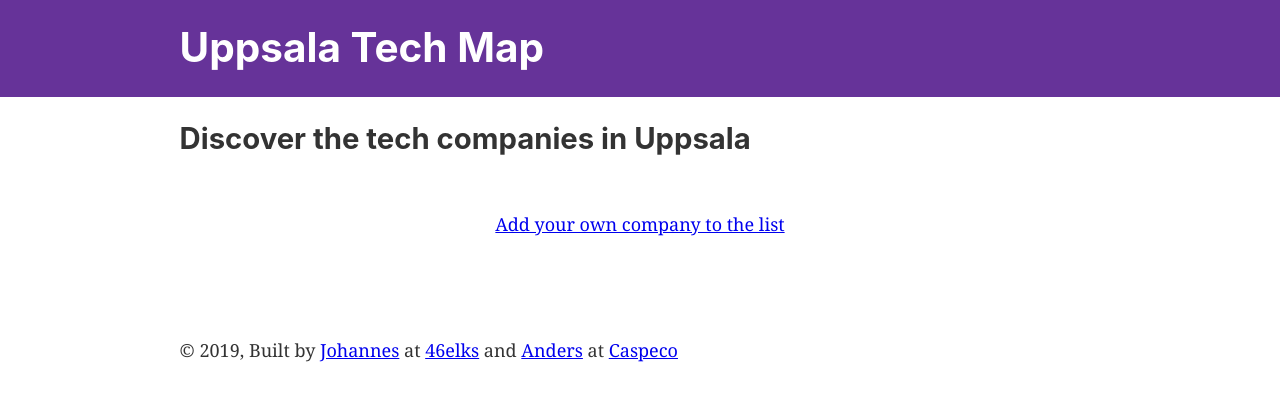
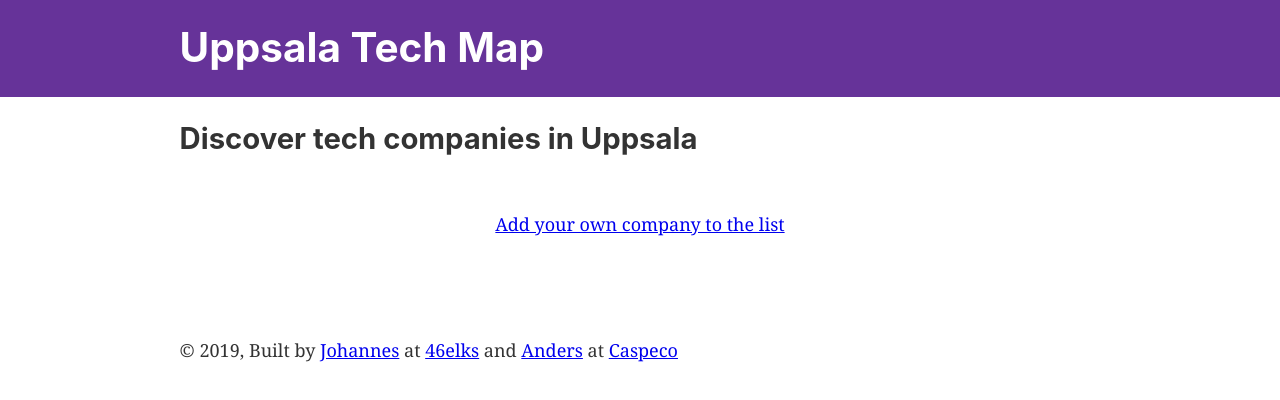
Before and after one commit to uppsalatech/uppsalatechmap, a Gatsby site: page /companies in a window 1280 px wide. Built offline with nearby package versions, Linux system fonts and the light colour scheme; Gatsby itself is replaced by a stand-in of ours.

Commit message:
Cleaned up

```diff
--- a/src/pages/companies.js
+++ b/src/pages/companies.js
@@ -4,14 +4,10 @@ import { Link } from "gatsby"
 import Layout from "../components/layout"
 import SEO from "../components/seo"
 
-//import Companies from "/companies.json";
-
-//console.log("DATA", Companies);
-
 const IndexPage = ({ pageContext }) => (
   <Layout>
     <SEO title="Home" />
-    <h2>Discover the tech companies in Uppsala</h2>
+    <h2>Discover tech companies in Uppsala</h2>
 
     <div className="cards">
       {pageContext.companies && pageContext.companies.filter((v) => v.name).map((v, i) => {
@@ -26,16 +22,6 @@ const IndexPage = ({ pageContext }) => (
     <div style={{marginTop:30, textAlign: "center"}}>
       <a href="https://github.com/uppsalatech/uppsalatechmap/edit/master/companies.json">Add your own company to the list</a>
     </div>
-
-
-    {/* {JSON.stringify(pageContext)} */}
-
-
-    {/* <div style={{ maxWidth: `300px`, marginBottom: `1.45rem` }}>
-      <Image />
-    </div>
-     */}
-    {/* <Link to="/page-2/">Go to page 2</Link> */}
   </Layout>
 )
 
```
